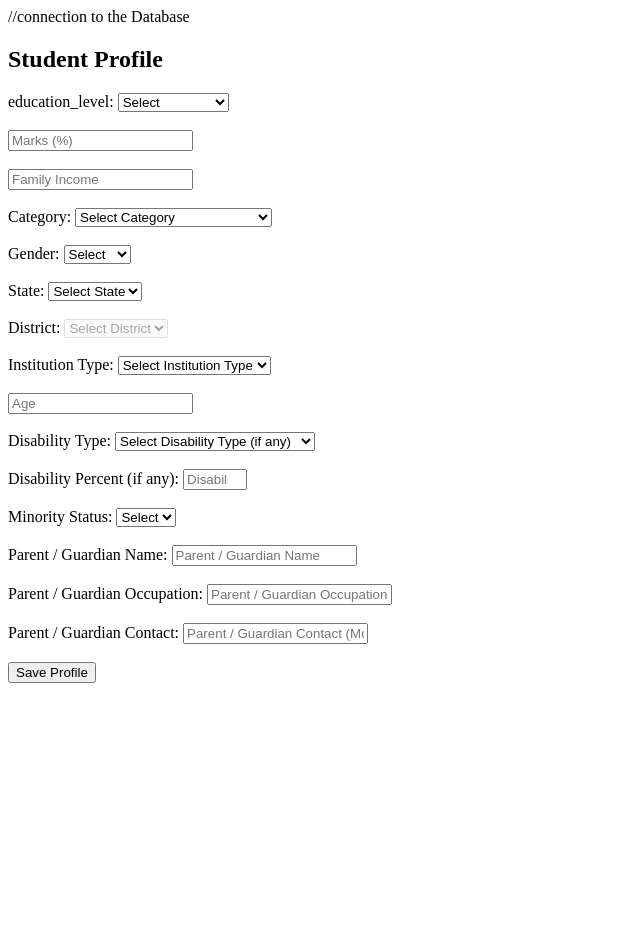
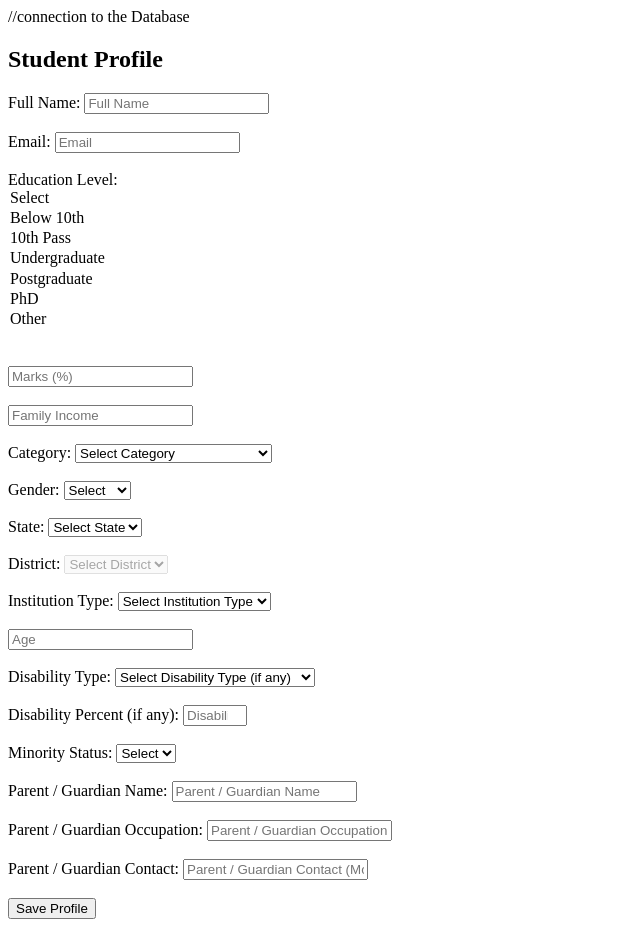
Before and after one commit to DHRUPAL5404/Scholarship-finder, a PHP site: page /profile.php in a window 1280 px wide. Shown: the whole page, without its empty margins (0-640 px from the left). Before the commit the page ends 683 px from the top, so only its background shows below. Run offline with PHP 8.4, Linux system fonts and the light colour scheme; the visitor is signed in with stand-in values (Sample User, id 1); data that the repository does not hold is empty.

Commit message:
Add Full Name and Email fields to student profile form

```diff
--- a/profile.php
+++ b/profile.php
@@ -93,6 +93,8 @@ if(isset($_POST['save_profile'])){
     $district_id = mysqli_real_escape_string($conn, $_POST['district_id']);
     $institution_type = mysqli_real_escape_string($conn, $_POST['institution_type']);
     $age = mysqli_real_escape_string($conn, $_POST['age']);
+    $full_name = isset($_POST['full_name']) ? mysqli_real_escape_string($conn, $_POST['full_name']) : '';
+    $email = isset($_POST['email']) ? mysqli_real_escape_string($conn, $_POST['email']) : '';
     $disability_type = isset($_POST['disability_type']) ? mysqli_real_escape_string($conn, $_POST['disability_type']) : '';
     $disability_percent = isset($_POST['disability_percent']) && $_POST['disability_percent'] != '' ? mysqli_real_escape_string($conn, $_POST['disability_percent']) : 0;
     $minority_status = mysqli_real_escape_string($conn, $_POST['minority_status']);
@@ -114,6 +116,8 @@ if(isset($_POST['save_profile'])){
                     district_id='$district_id',
                     institution_type='$institution_type',
                     age='$age',
+                    full_name='$full_name',
+                    email='$email',
                     disability_type='$disability_type',
                     disability_percent='$disability_percent',
                     minority_status='$minority_status',
@@ -124,9 +128,9 @@ if(isset($_POST['save_profile'])){
     } else {
         // Insert new profile
         $query = "INSERT INTO student_profile
-                    (user_id, education_level, course, current_year, marks, family_income, category, gender, state_id, district_id, institution_type, age, disability_type, disability_percent, minority_status, parent_name, parent_occupation, parent_contact)
+                    (user_id, education_level, course, current_year, marks, family_income, category, gender, state_id, district_id, institution_type, age, full_name, email, disability_type, disability_percent, minority_status, parent_name, parent_occupation, parent_contact)
                   VALUES
-                    ($user_id, '$education_level', '$course', '$current_year', $marks, $family_income, '$category', '$gender', '$state_id', '$district_id', '$institution_type', $age, '$disability_type', $disability_percent, '$minority_status', '$parent_name', '$parent_occupation', '$parent_contact')";
+                    ($user_id, '$education_level', '$course', '$current_year', $marks, $family_income, '$category', '$gender', '$state_id', '$district_id', '$institution_type', $age, '$full_name', '$email', '$disability_type', $disability_percent, '$minority_status', '$parent_name', '$parent_occupation', '$parent_contact')";
     }
 
     if(mysqli_query($conn, $query)){
@@ -375,8 +379,13 @@ document.addEventListener('DOMContentLoaded', function() {
 </script>
 
 <form method="post" action="profile.php">
-   education_level:
-    <select id="education_level" name="education_level" onchange="toggleBelow10thDropdown()" required>
+    Full Name:
+    <input type="text" name="full_name" placeholder="Full Name" value="<?= $profile['full_name'] ?? '' ?>" required><br><br>
+
+    Email:
+    <input type="email" name="email" placeholder="Email" value="<?= $profile['email'] ?? '' ?>" required><br><br>
+
+    Education Level:
         <option value="">Select</option>
         <option value="Below 10th" <?= ($profile && strpos($profile['education_level'], 'Below 10th') !== false)?'selected':'' ?>>Below 10th</option>
         <option value="10th Pass(SSC)" <?= ($profile && $profile['education_level']=='10th Pass')?'selected':'' ?>>10th Pass</option>
```
